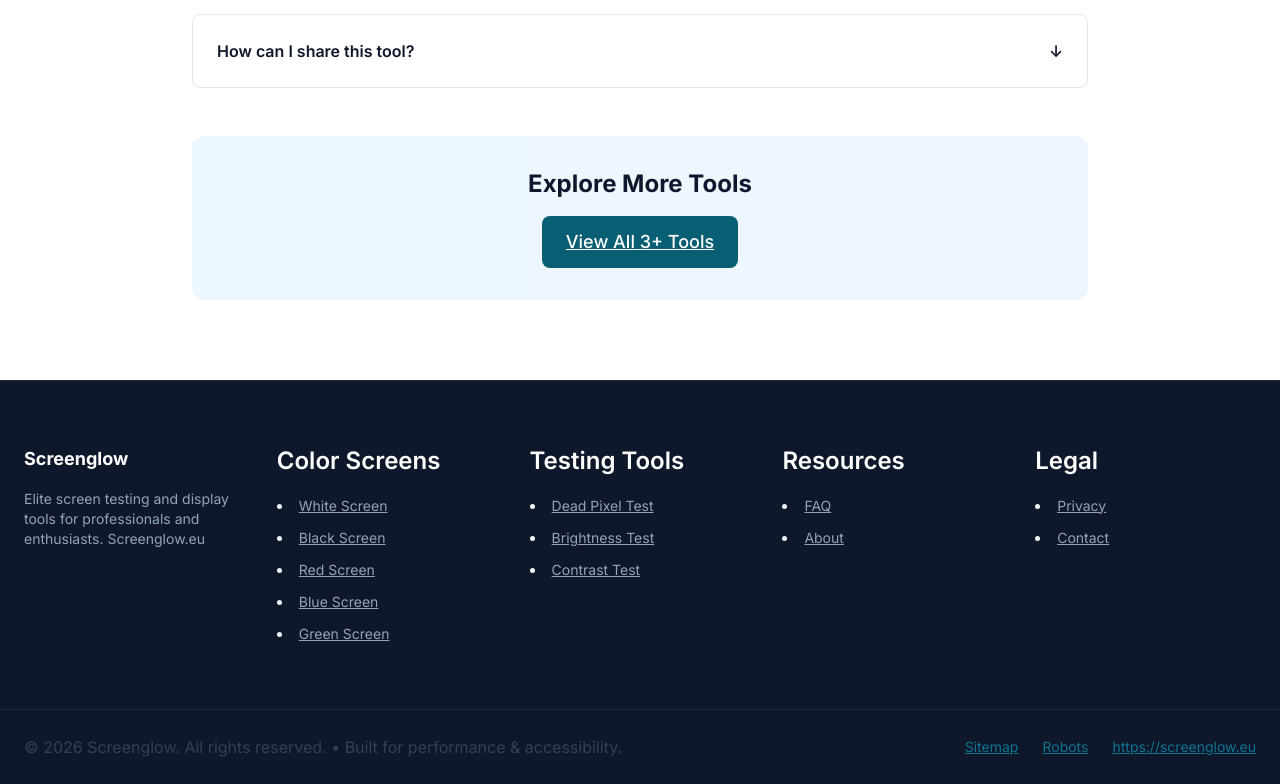
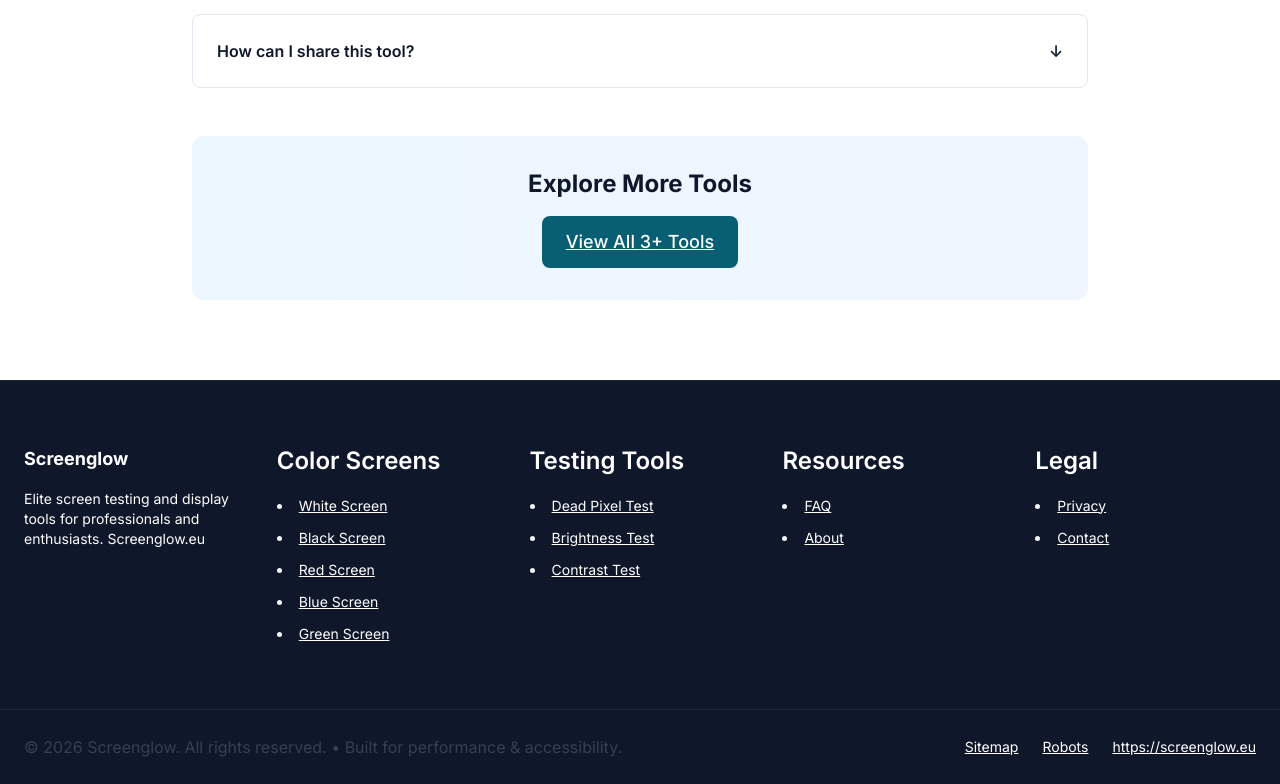
Before and after one commit to sjottens/Whitescreen, a Next.js app: page /brightness-test in a window 1280 px wide. Shown: the part 3466-4250 px from the top of the page. Built offline with nearby package versions, Linux system fonts and the light colour scheme; no server answers; a web font is replaced by a local one.

Commit message:
text color in footer is now #FFFFFF

```diff
--- a/components/layout/footer.tsx
+++ b/components/layout/footer.tsx
@@ -22,7 +22,7 @@ export default function Footer({ locale }: FooterProps) {
           {/* Brand Section */}
           <div className="lg:col-span-1">
             <h3 className="text-white font-bold text-lg mb-4">{SITE_NAME}</h3>
-            <p className="text-slate-400 text-sm mb-4">
+            <p className="text-white text-sm mb-4">
               Elite screen testing and display tools for professionals and enthusiasts. Screenglow.eu
             </p>
 
@@ -34,7 +34,7 @@ export default function Footer({ locale }: FooterProps) {
             <ul className="space-y-2">
               {COLOR_TOOLS.slice(0, 5).map((tool) => (
                 <li key={tool.id}>
-                  <Link href={getLocalizedPath(locale, tool.path)} className="text-slate-400 hover:text-cyan-400 transition-colors text-sm">
+                  <Link href={getLocalizedPath(locale, tool.path)} className="text-white hover:text-slate-100 transition-colors text-sm">
                     {tool.name}
                   </Link>
                 </li>
@@ -48,7 +48,7 @@ export default function Footer({ locale }: FooterProps) {
             <ul className="space-y-2">
               {TEST_TOOLS.slice(0, 5).map((tool) => (
                 <li key={tool.id}>
-                  <Link href={getLocalizedPath(locale, tool.path)} className="text-slate-400 hover:text-cyan-400 transition-colors text-sm">
+                  <Link href={getLocalizedPath(locale, tool.path)} className="text-white hover:text-slate-100 transition-colors text-sm">
                     {tool.name}
                   </Link>
                 </li>
@@ -61,12 +61,12 @@ export default function Footer({ locale }: FooterProps) {
             <h4 className="text-white font-semibold mb-4">Resources</h4>
             <ul className="space-y-2">
               <li>
-                <Link href={getLocalizedPath(locale, '/faq')} className="text-slate-400 hover:text-cyan-400 transition-colors text-sm">
+                <Link href={getLocalizedPath(locale, '/faq')} className="text-white hover:text-slate-100 transition-colors text-sm">
                   {translate('faq')}
                 </Link>
               </li>
               <li>
-                <Link href={getLocalizedPath(locale, '/about')} className="text-slate-400 hover:text-cyan-400 transition-colors text-sm">
+                <Link href={getLocalizedPath(locale, '/about')} className="text-white hover:text-slate-100 transition-colors text-sm">
                   {translate('about')}
                 </Link>
               </li>
@@ -78,12 +78,12 @@ export default function Footer({ locale }: FooterProps) {
             <h4 className="text-white font-semibold mb-4">Legal</h4>
             <ul className="space-y-2">
               <li>
-                <Link href={getLocalizedPath(locale, '/privacy')} className="text-slate-400 hover:text-cyan-400 transition-colors text-sm">
+                <Link href={getLocalizedPath(locale, '/privacy')} className="text-white hover:text-slate-100 transition-colors text-sm">
                   {translate('privacy')}
                 </Link>
               </li>
               <li>
-                <Link href={getLocalizedPath(locale, '/contact')} className="text-slate-400 hover:text-cyan-400 transition-colors text-sm">
+                <Link href={getLocalizedPath(locale, '/contact')} className="text-white hover:text-slate-100 transition-colors text-sm">
                   {translate('contact')}
                 </Link>
               </li>
@@ -97,18 +97,18 @@ export default function Footer({ locale }: FooterProps) {
 
       {/* Bottom Footer */}
       <div className="container py-6">
-        <div className="flex flex-col md:flex-row items-center justify-between gap-4 text-slate-400 text-sm">
+        <div className="flex flex-col md:flex-row items-center justify-between gap-4 text-white text-sm">
           <p>
             © {currentYear} {SITE_NAME}. All rights reserved. • Built for performance & accessibility.
           </p>
           <div className="flex gap-6">
-            <Link href="/sitemap.xml" className="hover:text-cyan-400 transition-colors">
+            <Link href="/sitemap.xml" className="text-white hover:text-slate-100 transition-colors">
               Sitemap
             </Link>
-            <Link href="/robots.txt" className="hover:text-cyan-400 transition-colors">
+            <Link href="/robots.txt" className="text-white hover:text-slate-100 transition-colors">
               Robots
             </Link>
-            <a href={SITE_URL} className="hover:text-cyan-400 transition-colors">
+            <a href={SITE_URL} className="text-white hover:text-slate-100 transition-colors">
               {SITE_URL}
             </a>
           </div>
```
